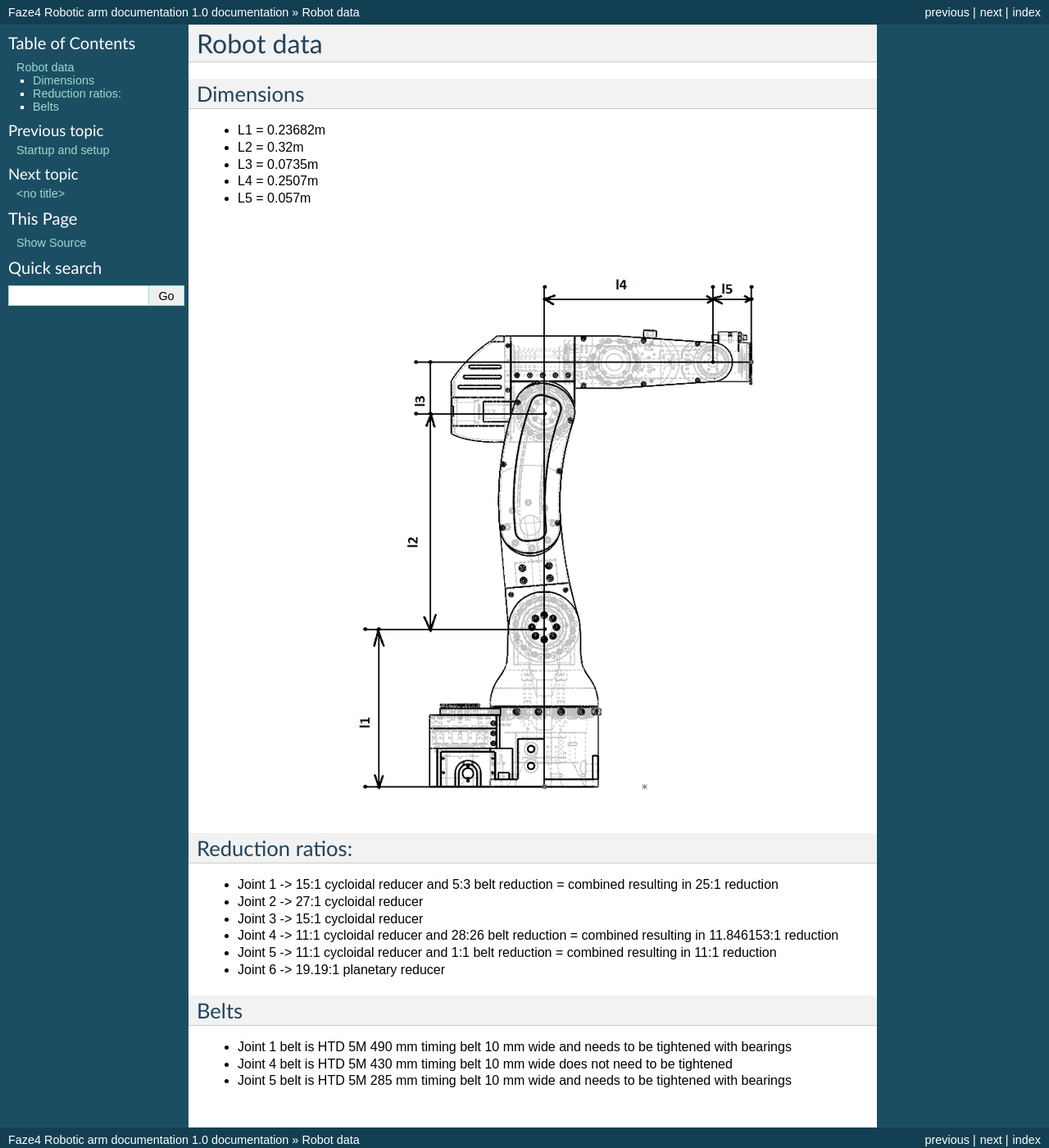
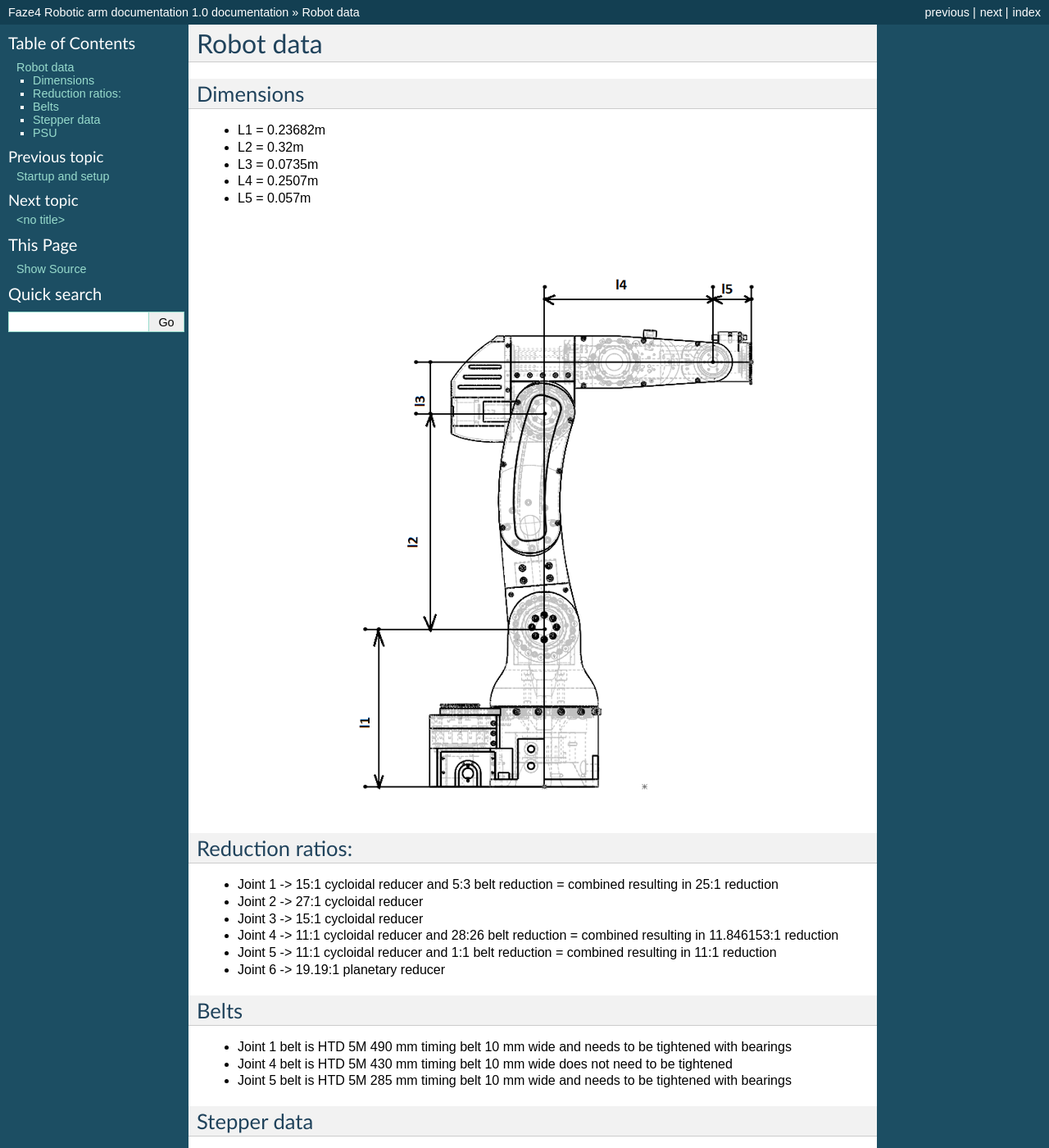
Before and after one commit to PCrnjak/Faze4-Robotic-arm, a Sphinx documentation site: the page built from docs/I_Robot_data.rst, in a window 1280 px wide and 1400 px high. Shown: the whole window at 82% size. Built offline with Sphinx 7.4.7, drawn with Linux system fonts in a browser that asks for light colours.

Commit message:
Update I_Robot_data.rst

```diff
--- a/docs/I_Robot_data.rst
+++ b/docs/I_Robot_data.rst
@@ -36,3 +36,9 @@ Belts
 * Joint 1 belt is HTD 5M 490 mm timing belt 10 mm wide and needs to be tightened with bearings
 * Joint 4 belt is HTD 5M 430 mm timing belt 10 mm wide does not need to be tightened
 * Joint 5 belt is HTD 5M 285 mm timing belt 10 mm wide and needs to be tightened with bearings
+
+Stepper data
+-------------
+
+PSU
+----
```
